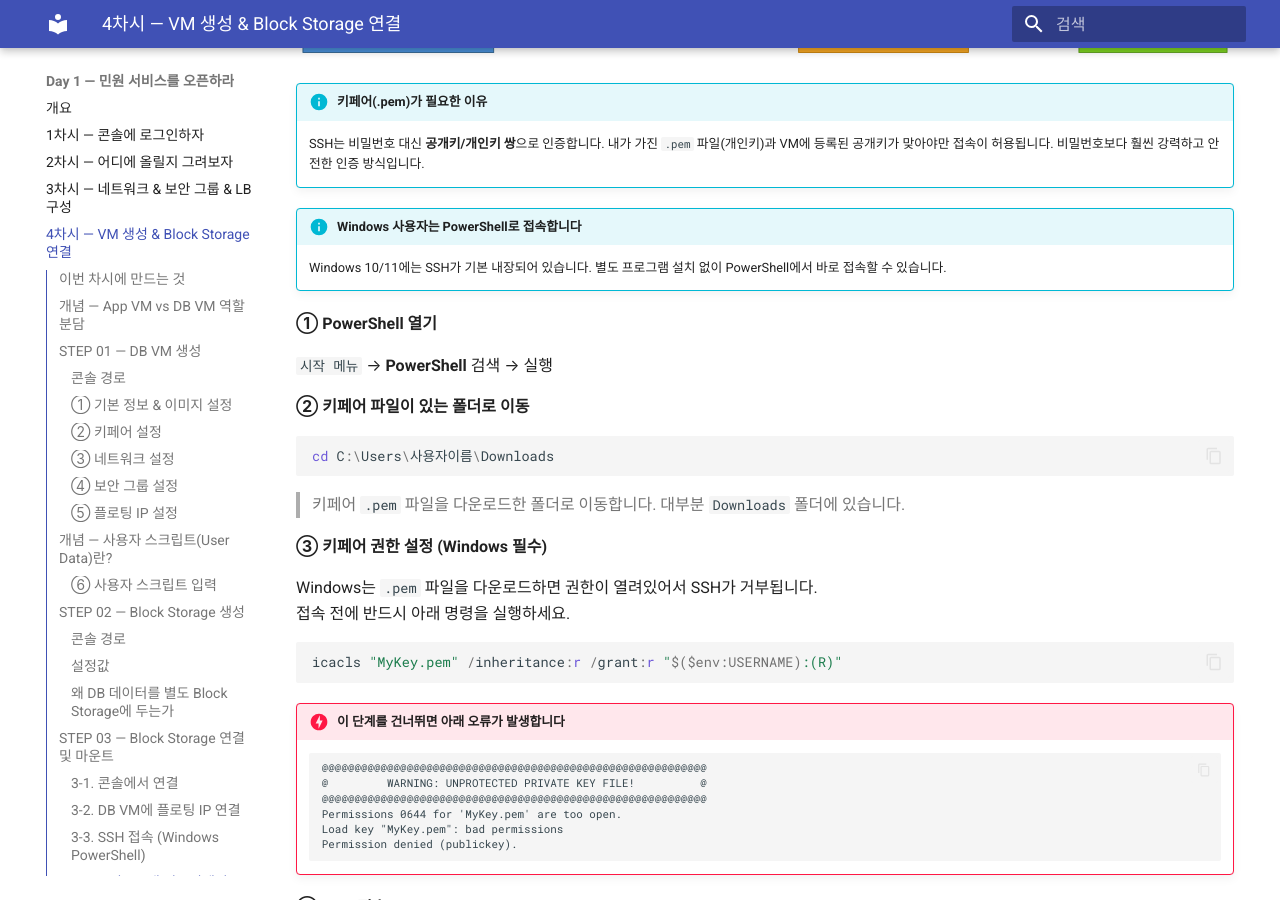
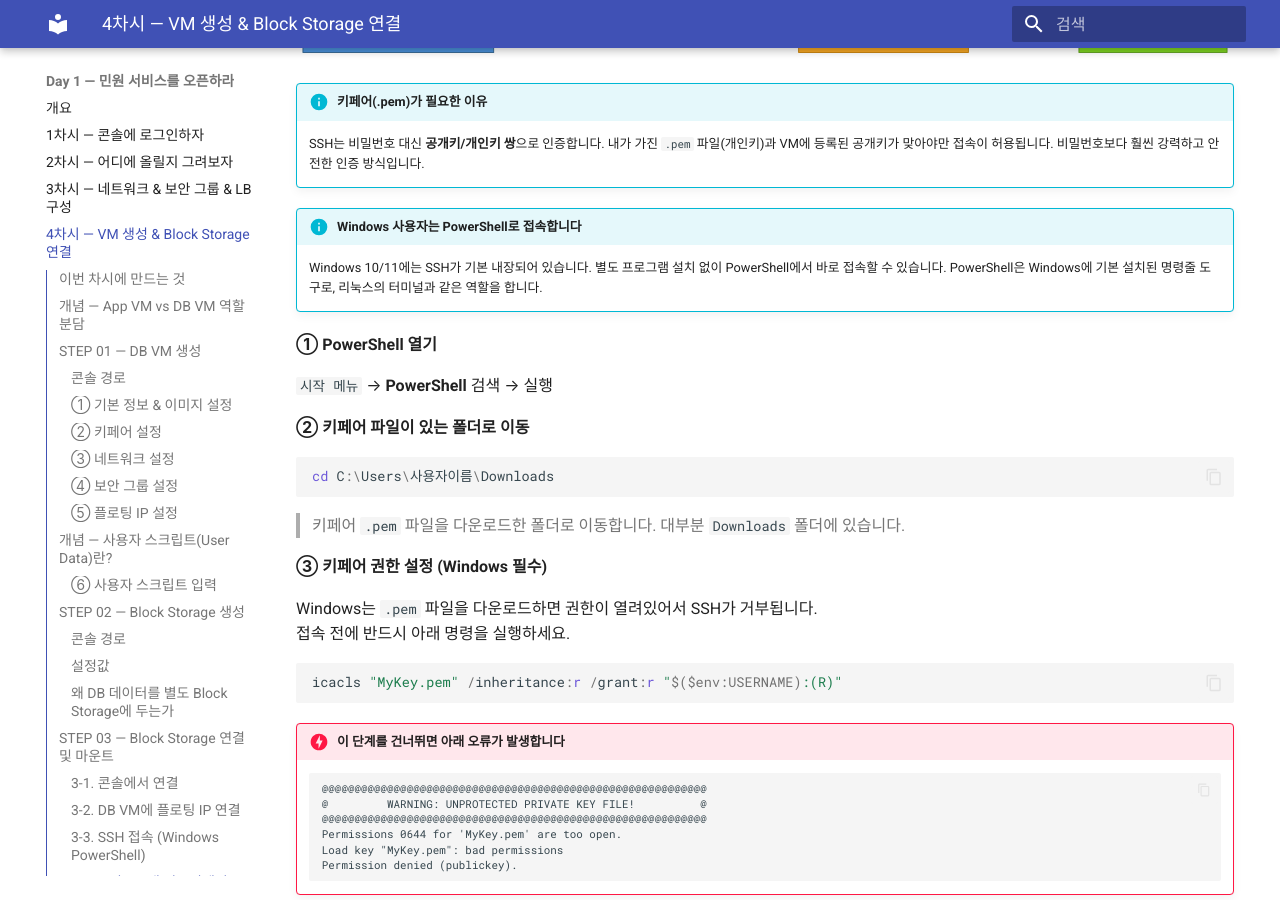
Before and after one commit to skilleat-labs/cloud-native-minwon-lab, an MkDocs documentation site: the page built from docs/day1/session4.md, in a window 1280 px wide and 900 px high, scrolled down 10293 px. Built offline with MkDocs 1.6.1 and Material for MkDocs 9.7.7, drawn with Linux system fonts in a browser that asks for light colours.

Commit message:
docs: session4 - PowerShell 한줄 설명 추가

```diff
--- a/docs/day1/session4.md
+++ b/docs/day1/session4.md
@@ -293,6 +293,7 @@ graph LR
 
 !!! info "Windows 사용자는 PowerShell로 접속합니다"
     Windows 10/11에는 SSH가 기본 내장되어 있습니다. 별도 프로그램 설치 없이 PowerShell에서 바로 접속할 수 있습니다.
+    PowerShell은 Windows에 기본 설치된 명령줄 도구로, 리눅스의 터미널과 같은 역할을 합니다.
 
 **① PowerShell 열기**
 
```
